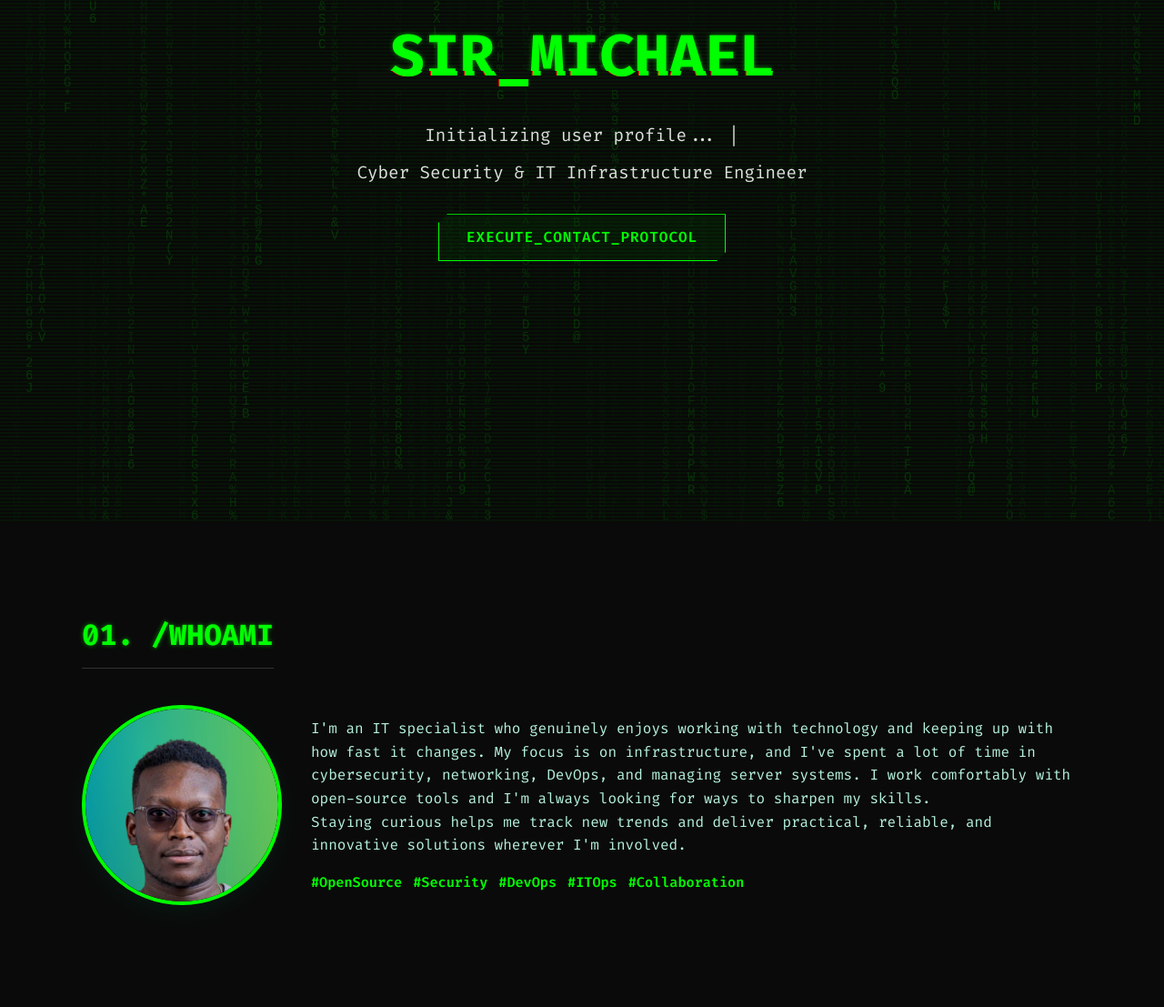
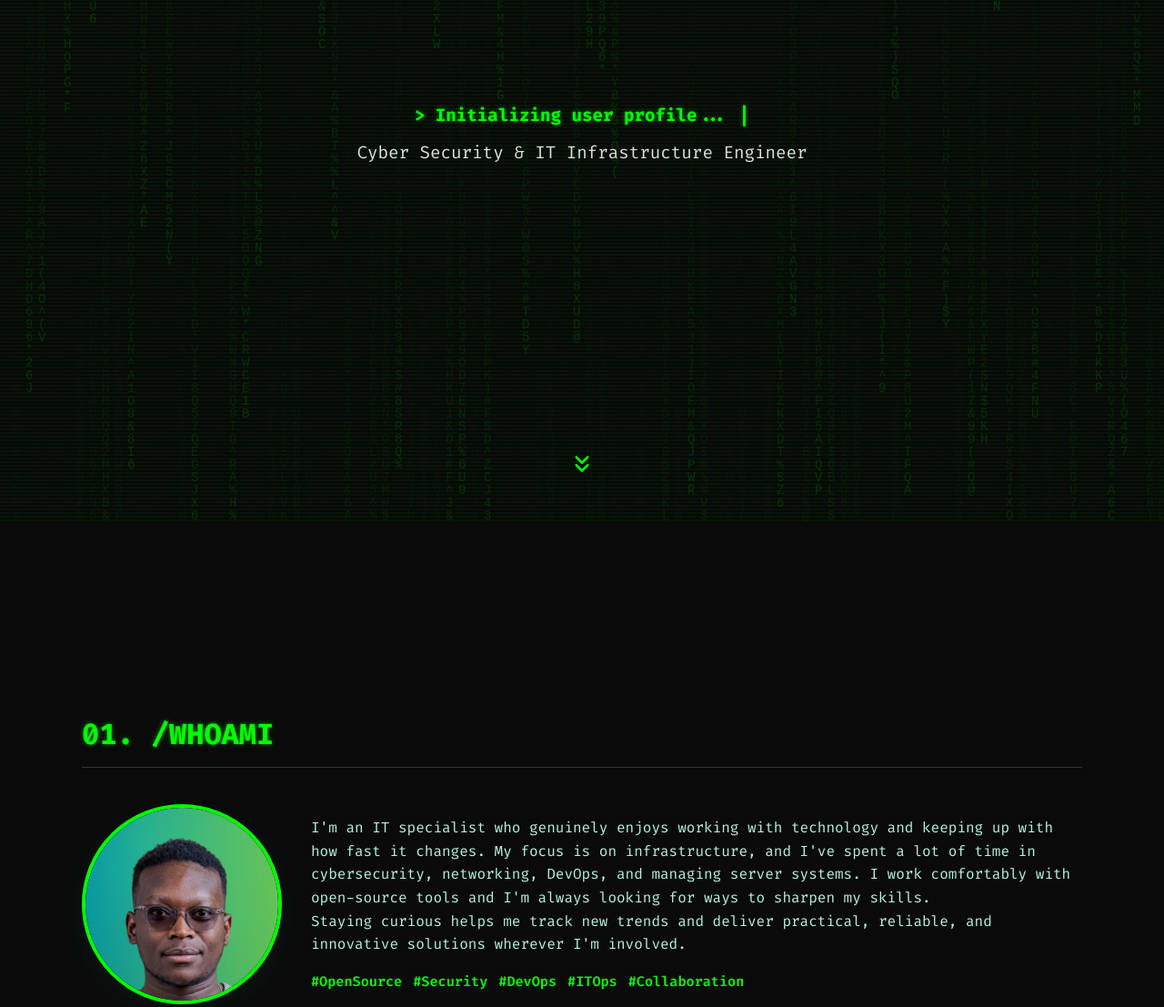
Before and after one commit to Michael-Lumula/site, a plain HTML site: page index.html in a window 1280 px wide. Shown: the part 227-1334 px from the top of the page at 91% size. Drawn offline with Linux system fonts and the light colour scheme.

Commit message:
Work on home page

```diff
--- a/index.html
+++ b/index.html
@@ -46,10 +46,18 @@
     <main>
         <section id="hero">
             <div class="hero-content">
-                <h1 class="glitch" data-text="Sir_MICHAEL">Sir_MICHAEL</h1>
-                <p class="terminal-text">Initializing user profile... <span class="cursor">|</span></p>
+                <p class="terminal-text system-init"
+                    style="color: var(--accent-color); font-weight: bold; text-shadow: 0 0 5px rgba(0, 255, 0, 0.5);">
+                    > Initializing user profile... <span class="cursor">|</span>
+                </p>
                 <p class="terminal-text delayed">Cyber Security & IT Infrastructure Engineer</p>
-                <a href="#contact" class="btn">Execute_Contact_Protocol</a>
+                <div id="scroll-down" class="scroll-indicator"
+                    onclick="document.getElementById('about').scrollIntoView({behavior: 'smooth'})">
+                    <svg width="30" height="30" viewBox="0 0 24 24" fill="none" stroke="currentColor" stroke-width="2"
+                        stroke-linecap="round" stroke-linejoin="round">
+                        <path d="M7 13l5 5 5-5M7 6l5 5 5-5" />
+                    </svg>
+                </div>
             </div>
         </section>
 
--- a/script.js
+++ b/script.js
@@ -41,6 +41,11 @@ document.addEventListener('DOMContentLoaded', () => {
                     i++;
                 } else {
                     clearInterval(typeWriter);
+                    // Show scroll indicator after typing finishes
+                    const scrollInd = document.getElementById('scroll-down');
+                    if (scrollInd) {
+                        scrollInd.style.opacity = '1';
+                    }
                 }
             }, 50);
         }, 1500); // Start after 1.5s
--- a/style.css
+++ b/style.css
@@ -102,12 +102,45 @@ header {
 
 /* Hero Section */
 #hero {
-    height: 100vh;
+    min-height: 100vh;
     display: flex;
+    flex-direction: column;
     align-items: center;
     justify-content: center;
     text-align: center;
     padding-top: 60px;
+    position: relative;
+}
+
+.scroll-indicator {
+    position: absolute;
+    bottom: 40px;
+    left: 50%;
+    transform: translateX(-50%);
+    opacity: 0;
+    transition: opacity 1s ease;
+    cursor: pointer;
+    color: var(--accent-color);
+    animation: bounce 2s infinite;
+}
+
+@keyframes bounce {
+
+    0%,
+    20%,
+    50%,
+    80%,
+    100% {
+        transform: translateX(-50%) translateY(0);
+    }
+
+    40% {
+        transform: translateX(-50%) translateY(-20px);
+    }
+
+    60% {
+        transform: translateX(-50%) translateY(-10px);
+    }
 }
 
 .hero-content h1 {
@@ -234,6 +267,14 @@ section {
     border-bottom: 1px solid #333;
     padding-bottom: 10px;
     display: inline-block;
+}
+
+#about {
+    padding-top: 40px;
+    min-height: 100vh;
+    display: flex;
+    flex-direction: column;
+    justify-content: center;
 }
 
 /* Matrix Background */
```
